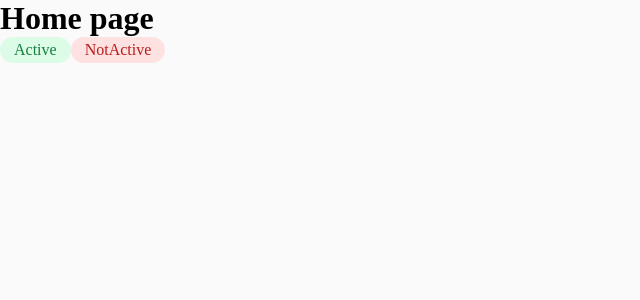
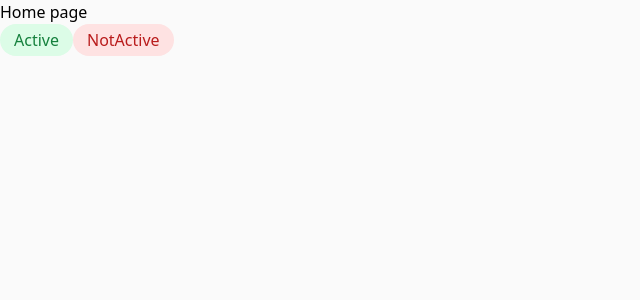
Before and after one commit to volodymyr-stuparenko/CRM, a Next.js app: page / in a window 1280 px wide. Shown: the top 300 px of the page, without its empty margins (0-640 px from the left). Built offline with nearby package versions, Linux system fonts and the light colour scheme.

Commit message:
install tailwind css

```diff
--- a/package.json
+++ b/package.json
@@ -20,8 +20,11 @@
     "@types/node": "^20",
     "@types/react": "^19",
     "@types/react-dom": "^19",
+    "autoprefixer": "^10.4.21",
     "eslint": "^9",
     "eslint-config-next": "15.5.4",
+    "postcss": "^8.5.6",
+    "tailwindcss": "^3.4.17",
     "typescript": "^5"
   }
 }
--- /dev/null
+++ b/postcss.config.js
@@ -0,0 +1,6 @@
+module.exports = {
+  plugins: {
+    tailwindcss: {},
+    autoprefixer: {},
+  },
+}
--- a/src/app/globals.css
+++ b/src/app/globals.css
@@ -1,3 +1,7 @@
+@tailwind base;
+@tailwind components;
+@tailwind utilities;
+
 * {
   box-sizing: border-box;
   padding: 0;
--- /dev/null
+++ b/tailwind.config.js
@@ -0,0 +1,8 @@
+/** @type {import('tailwindcss').Config} */
+module.exports = {
+    content: ['./src/**/*.{js,ts,jsx,tsx}'],
+    theme: {
+        extend: {},
+    },
+    plugins: [],
+}
```
Also changed, not shown: 1 other file (tests, documents, lock files or other folders).
